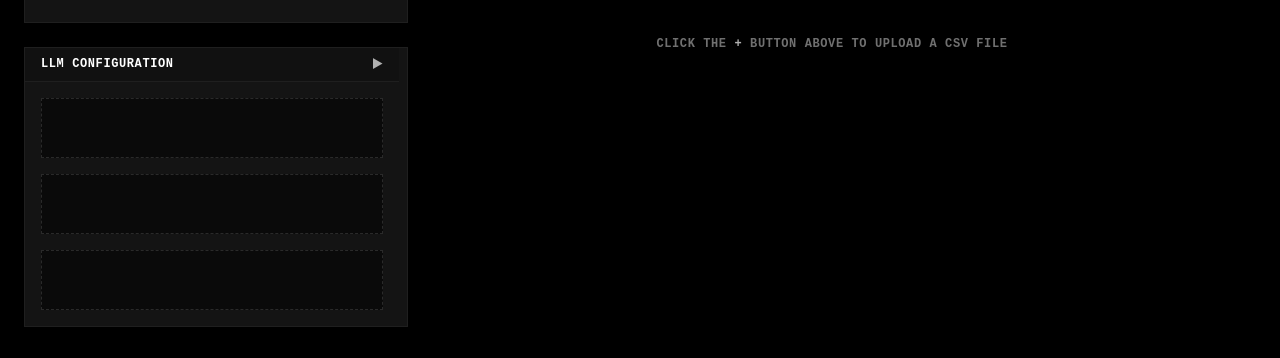
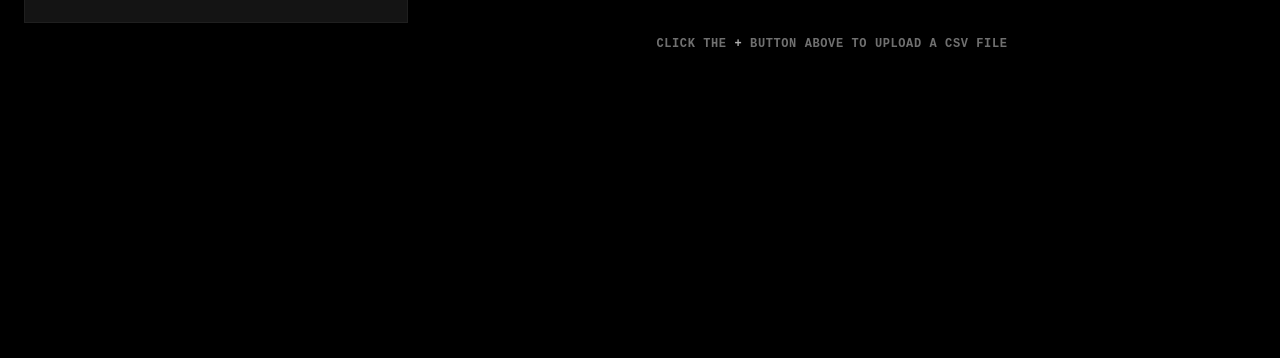
Before and after one commit to ALucek/evaluizer, a React (Vite) app in the folder frontend/: page / in a window 1280 px wide. Shown: the part 439-797 px from the top of the page. Built offline with nearby package versions, Linux system fonts and the light colour scheme; no server answers.

Commit message:
remove placeholder

```diff
--- a/frontend/src/App.tsx
+++ b/frontend/src/App.tsx
@@ -574,33 +574,6 @@ function App() {
                   PROMPT EDITOR WILL APPEAR HERE
                 </div>
               </div>
-
-              {/* LLM Config Placeholder */}
-              <div style={{
-                border: '1px solid var(--border-primary)',
-                borderRadius: '0',
-                backgroundColor: 'var(--bg-elevated)',
-                overflow: 'hidden',
-              }}>
-                <div style={{
-                  padding: '0.5rem 1rem',
-                  backgroundColor: 'var(--bg-tertiary)',
-                  display: 'flex',
-                  alignItems: 'center',
-                  justifyContent: 'space-between',
-                  borderBottom: '1px solid var(--border-primary)',
-                }}>
-                  <div style={{ fontSize: '0.75rem', fontWeight: '700', color: 'var(--text-primary)', fontFamily: 'monospace', textTransform: 'uppercase', letterSpacing: '0.05em' }}>
-                    LLM CONFIGURATION
-                  </div>
-                  <span style={{ fontSize: '0.75rem', color: 'var(--text-secondary)', fontWeight: '700' }}>▶</span>
-                </div>
-                <div style={{ padding: '1rem', display: 'flex', flexDirection: 'column', gap: '1rem' }}>
-                  <div style={{ height: '60px', backgroundColor: 'var(--bg-secondary)', borderRadius: '0', border: '1px dashed var(--border-secondary)' }}></div>
-                  <div style={{ height: '60px', backgroundColor: 'var(--bg-secondary)', borderRadius: '0', border: '1px dashed var(--border-secondary)' }}></div>
-                  <div style={{ height: '60px', backgroundColor: 'var(--bg-secondary)', borderRadius: '0', border: '1px dashed var(--border-secondary)' }}></div>
-                </div>
-              </div>
             </>
           )}
         </div>
```
